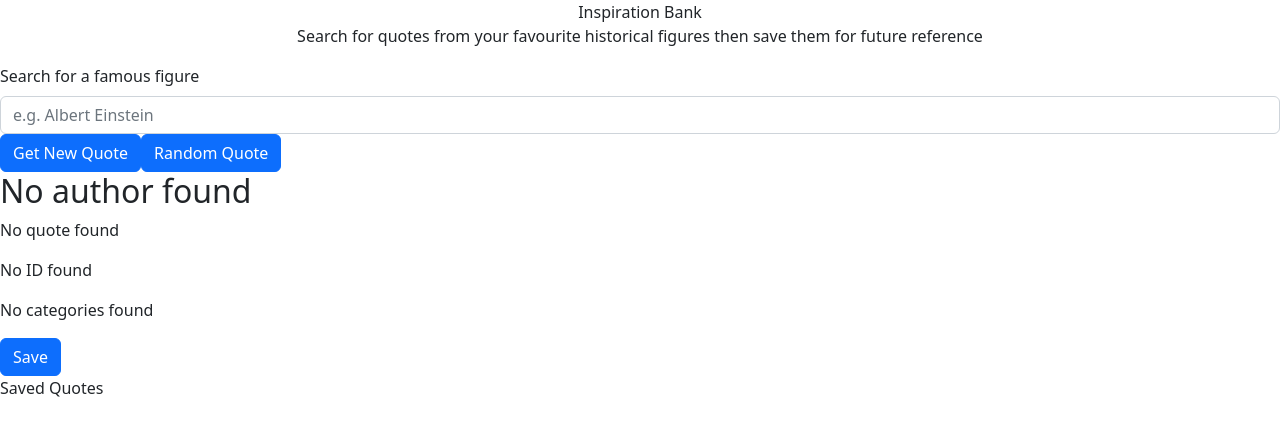
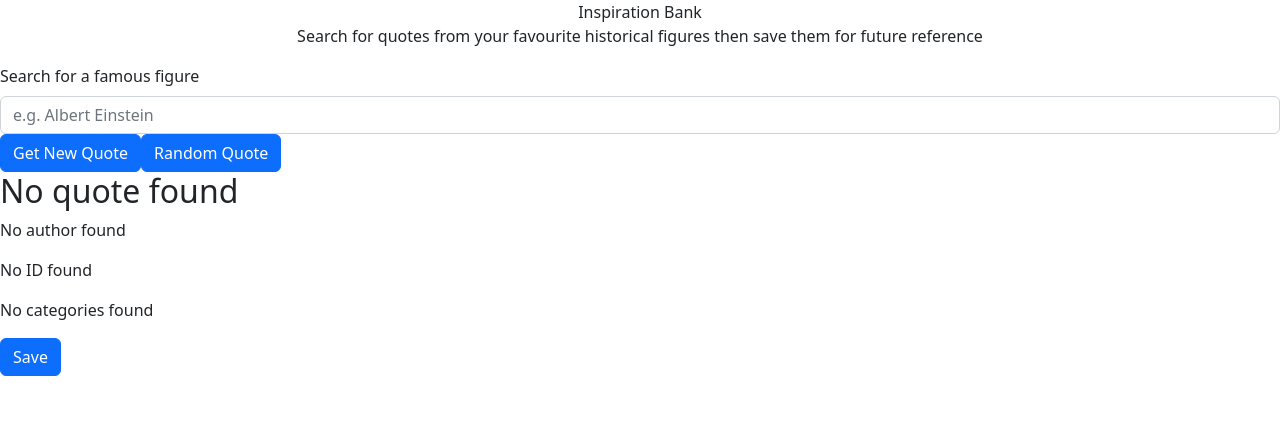
Before and after one commit to seanxbrown/react-quote, a React (Create React App) app: page / in a window 1280 px wide. Shown: the top 436 px of the page. Built offline with nearby package versions, Linux system fonts and the light colour scheme.

Commit message:
Feat: Add save functionality to SavedQuotes component

```diff
--- a/src/App.js
+++ b/src/App.js
@@ -43,7 +43,7 @@ function App() {
         <Button type="button" onClick={getRandomQuote}>Random Quote</Button>
       </Form>
       <DisplayQuote author={currentQuote.author} quote={currentQuote.content} tags={currentQuote.tags} id={currentQuote._id} onSave={saveQuote}></DisplayQuote>
-      <SavedQuotes></SavedQuotes>
+      <SavedQuotes listOfSavedQuotes={quotesList}></SavedQuotes>
     </div>
   );
 }
--- a/src/components/DisplayQuote.js
+++ b/src/components/DisplayQuote.js
@@ -3,8 +3,8 @@ import Button from "react-bootstrap/Button"
 export const DisplayQuote = ({author, quote, tags, id, onSave}) => {
     return (
         <div>
-            <h2>{author}</h2>
-            <p>{quote}</p>
+            <h2>{quote}</h2>
+            <p>{author}</p>
             <p>{id}</p>
             {tags.map(tag => {
                 return <p key={Date.now() * Math.random()}> {tag} </p>
--- a/src/components/SavedQuotes.js
+++ b/src/components/SavedQuotes.js
@@ -1,5 +1,25 @@
-export const SavedQuotes = () => {
+export const SavedQuotes = ({listOfSavedQuotes}) => {
+    console.log(listOfSavedQuotes)
+
     return (
-        <div>Saved Quotes</div>
+        <div>
+            {listOfSavedQuotes.map(quote => {
+                return <div>
+                    <p>{quote.content}</p>
+                    <p>{quote.author}</p>
+                    {quote.tags.map(tag => {
+                        return <p>{tag}</p>
+                    })}
+
+                </div>
+            })}
+        </div>
     )
+
+
+
 }
+
+SavedQuotes.defaultProps = {
+    listOfSavedQuotes: [{author: "No saved author", content:"No content", tags:["No tags"]}]
+}
```
